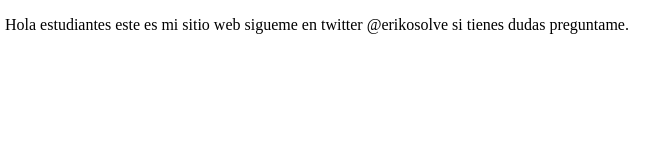
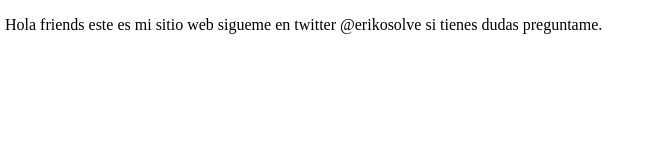
Before and after one commit to erikosolve/proyectoDemoCursoPrework, a plain HTML site: page index.html in a window 1280 px wide. Shown: the full height of the page, 3-670 px from the left. Drawn offline with Linux system fonts and the light colour scheme.

Commit message:
second commit

```diff
--- a/index.html
+++ b/index.html
@@ -8,7 +8,7 @@
 </head>
 <body>
     <p>
-        Hola estudiantes este es mi sitio web
+        Hola friends este es mi sitio web
         sigueme en twitter @erikosolve
         si tienes dudas preguntame.
     </p>
```
